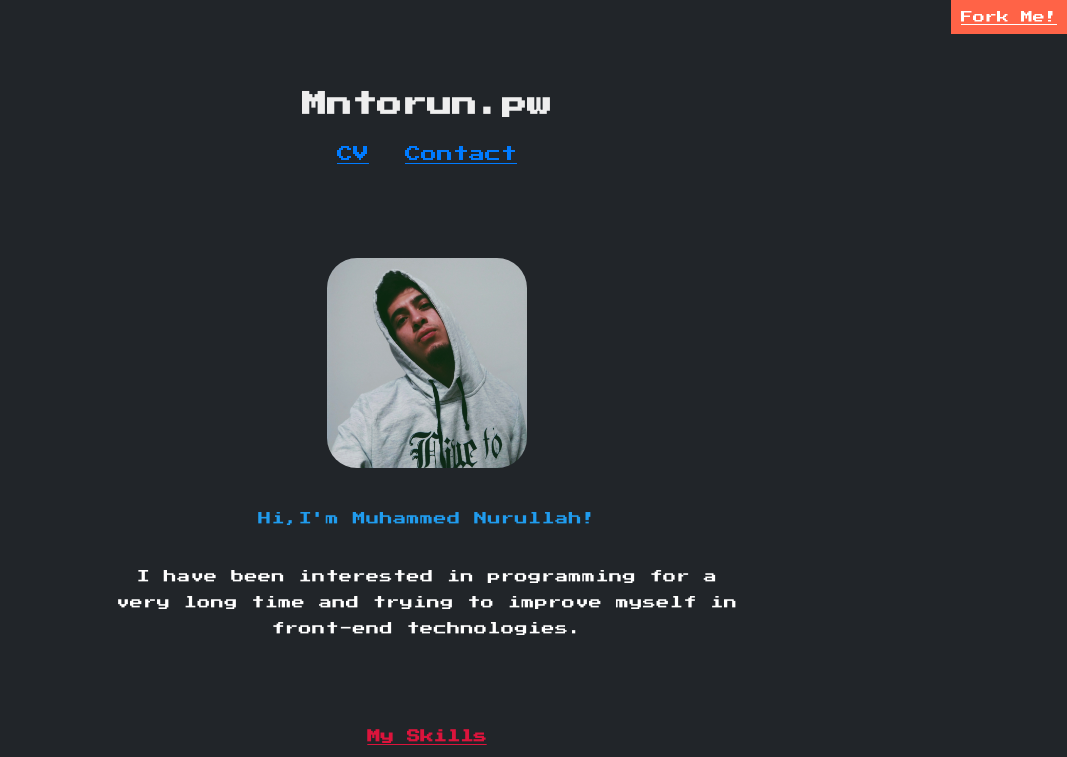
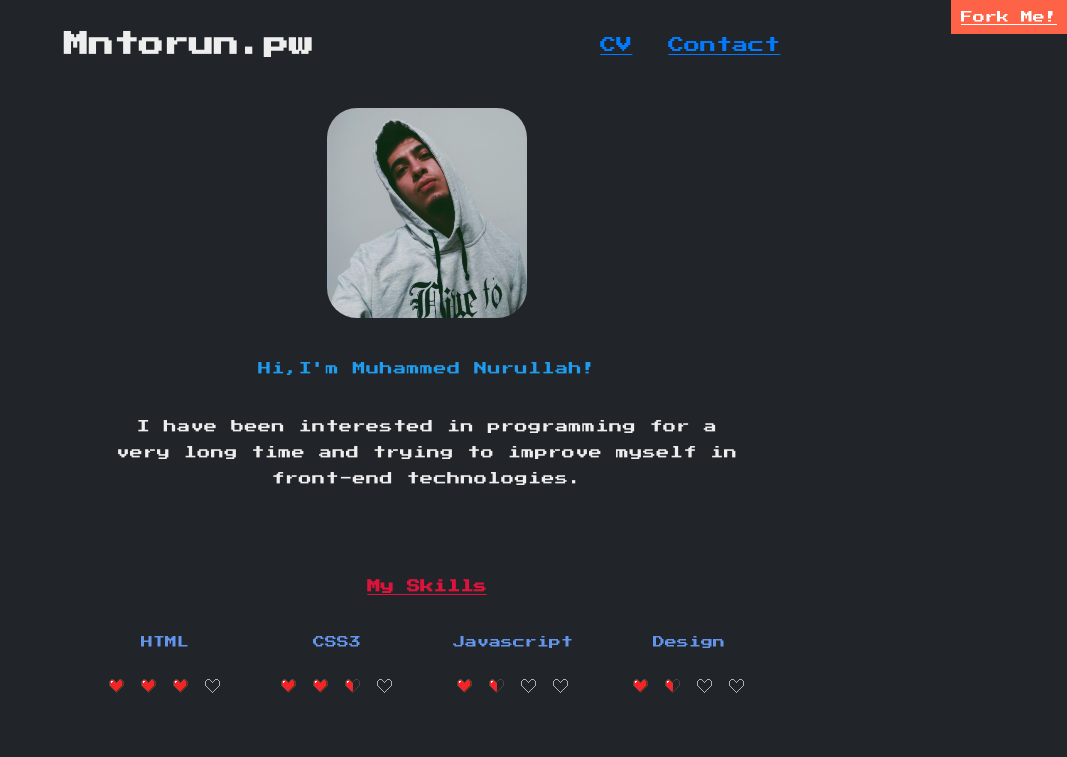
Before and after one commit to dessasin/mntorunpw, a plain HTML site: page index.html in a window 1280 px wide. Shown: the top 757 px of the page, without its empty margins (213-1280 px from the left). Drawn offline with nearby package versions, Linux system fonts and the light colour scheme.

Commit message:
Tweaked the header a little

```diff
--- a/css/styles.css
+++ b/css/styles.css
@@ -26,12 +26,13 @@ body > a {
 }
 
 header {
-	padding: 80px;
+	padding: 80px 0px;
 	width: 100%;
 	text-align: center;
 }
 
 header h1 {
+	margin-bottom: 0px;
 	font-size: 25px;
 }
 
@@ -64,7 +65,6 @@ nav a {
 	padding: 1vh 5vw;
 	text-align: center;
 	font-size: 13px;
-	color: white;
 	font-weight: 200;
 	letter-spacing: 0.5px;
 }
@@ -109,6 +109,14 @@ h5 {
 }
 
 @media only screen and (min-width: 768px) {
+	header {
+		padding-top: 20px;
+		padding-bottom: 30px;
+		display: flex;
+		justify-content: space-evenly;
+		align-items: center;
+	}
+
 	.intro {
 		padding: 1vh 20vw;
 	}
```
